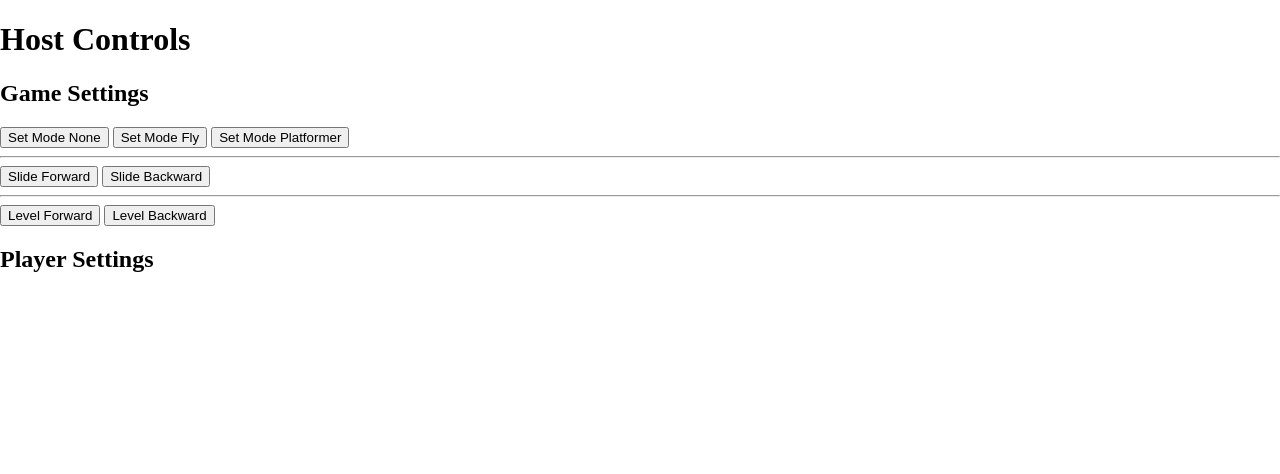
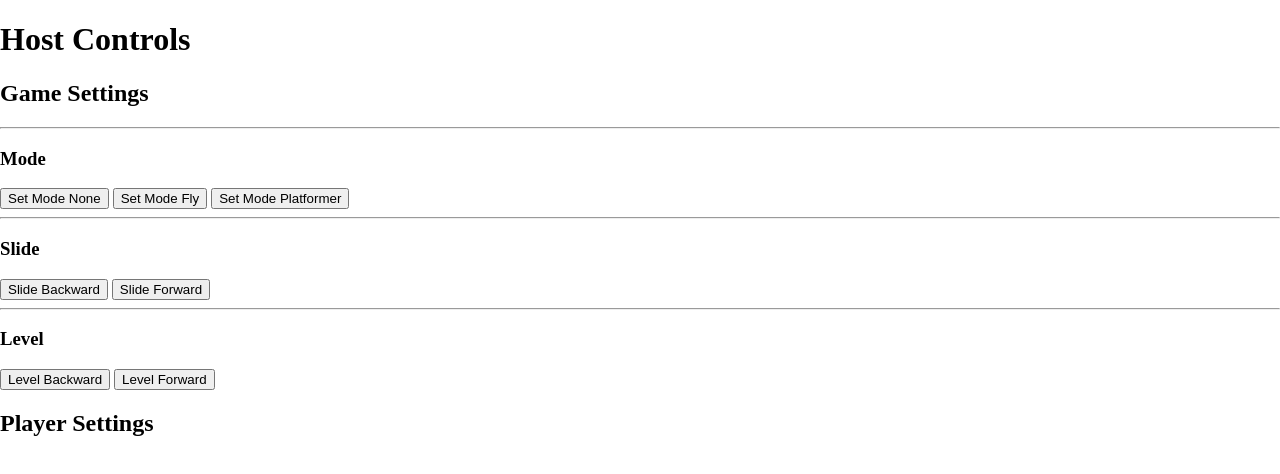
Before and after one commit to IsaacLagoy/cs-day, a SvelteKit app: page /host in a window 1280 px wide. Shown: the top 474 px of the page. Built offline with nearby package versions, Linux system fonts and the light colour scheme; no server answers.

Commit message:
Added convenience to host

```diff
--- a/src/routes/host/+page.svelte
+++ b/src/routes/host/+page.svelte
@@ -24,19 +24,24 @@
 <h1>Host Controls</h1>
 
 <h2>Game Settings</h2>
+<hr>
+<h3>Mode</h3>
 
 <button on:click={() => setMode('none')}>Set Mode None</button>
 <button on:click={() => setMode('fly')}>Set Mode Fly</button>
 <button on:click={() => setMode('platformer')}>Set Mode Platformer</button>
 
 <hr>
+<h3>Slide</h3>
 
+<button on:click={() => decSlide()}>Slide Backward</button>
 <button on:click={() => incSlide()}>Slide Forward</button>
-<button on:click={() => decSlide()}>Slide Backward</button>
 
 <hr>
+<h3>Level</h3>
 
+<button on:click={() => decLevel()}>Level Backward</button>
 <button on:click={() => incLevel()}>Level Forward</button>
-<button on:click={() => decLevel()}>Level Backward</button>
+
 
 <h2>Player Settings</h2>
```
